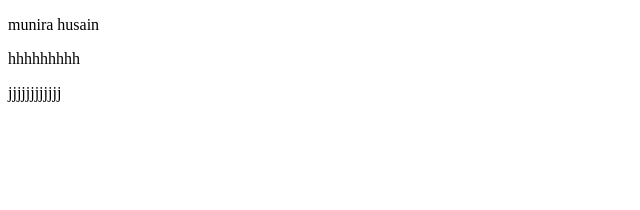
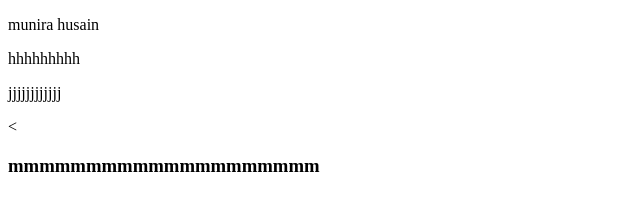
Before and after one commit to munirahusain/TechCampus-1, a plain HTML site: page about.html in a window 1280 px wide. Shown: the whole page, without its empty margins (0-640 px from the left). Drawn offline with Linux system fonts and the light colour scheme.

Commit message:
new line

```diff
--- a/about.html
+++ b/about.html
@@ -7,5 +7,6 @@
 <p>munira husain </p>
 <p>hhhhhhhhh</p>
 <p>jjjjjjjjjjjj</p>
+<p><<h3>mmmmmmmmmmmmmmmmmmmm</h3></p>
 </body>
 </html>
```
